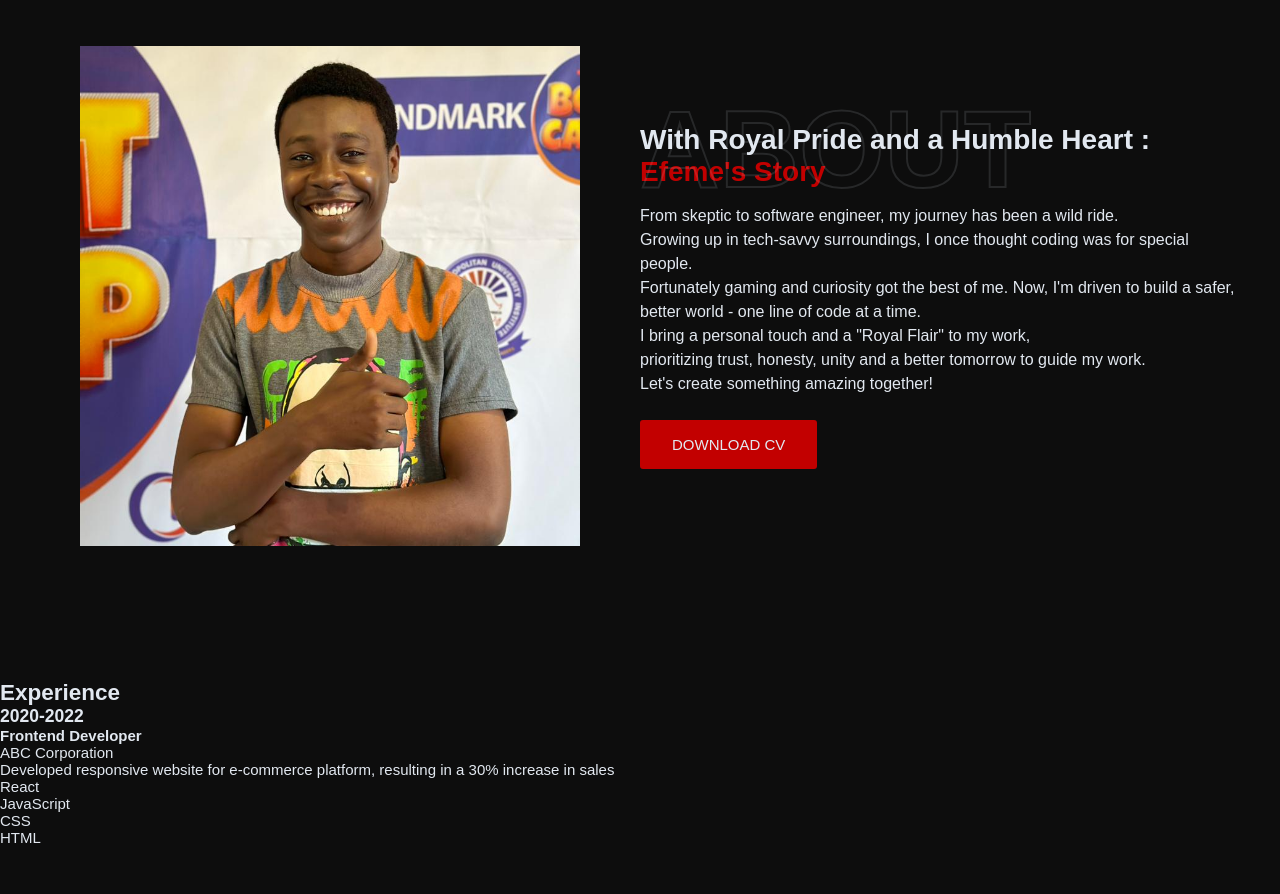
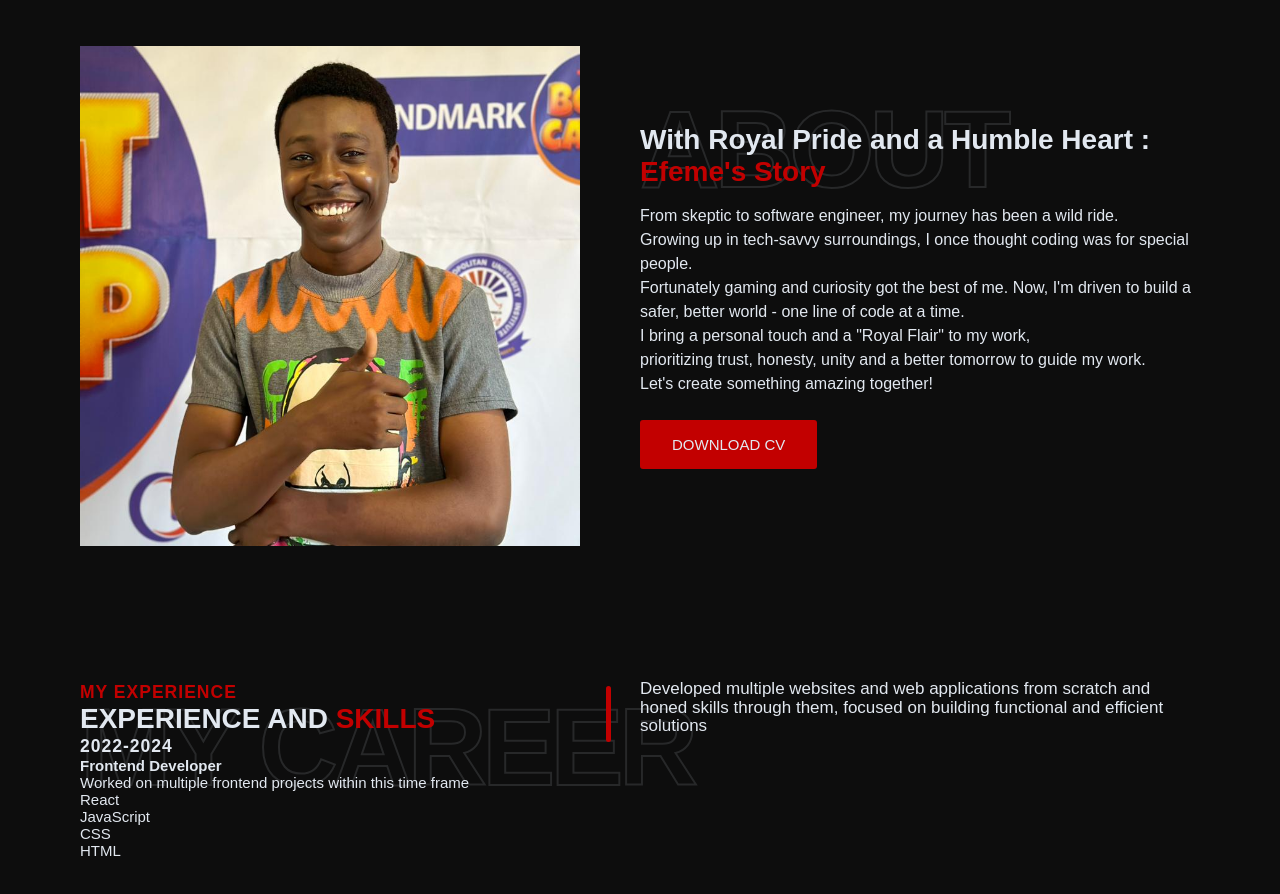
Before and after one commit to efemeroyal/myPortfolio, a React (Create React App) app: page / in a window 1280 px wide. Shown: the part 840-1734 px from the top of the page. Before the commit the page ends 1686 px from the top, so only its background shows below. Built offline with nearby package versions, Linux system fonts and the light colour scheme.

Commit message:
Portfolio ^v1.0.2 successfully pushed

```diff
--- a/src/App.css
+++ b/src/App.css
@@ -54,6 +54,8 @@ h2 {
   position: relative;
 }
 
+/* Header */
+
 header {
   display: flex;
   justify-content: space-between;
@@ -61,13 +63,14 @@ header {
   height: 9.2rem;
   padding: 0 8.4rem;
   width: 100%;
-  background: transparent;
+  background: var(--bg);
   border-bottom: 1px solid var(--text2);
   margin-bottom: 2rem;
   position: sticky;
   top: 0;
   left: 0;
   z-index: 1000;
+  box-shadow: 0px 0px 100px 2px var(--text2);
 }
 
 header .logo {
@@ -91,7 +94,10 @@ h2::before {
   font-size: 11rem;
   top: -60%;
   color: transparent;
+  text-transform: uppercase;
+  letter-spacing: -5px;
   -webkit-text-stroke: 2px var(--text2);
+  z-index: -1;
 }
 
 header ul {
@@ -127,6 +133,8 @@ header ul {
   }
 }
 
+/* Theme Toggler */
+
 .theme-toggler {
   width: 6rem;
   height: 3rem;
@@ -155,6 +163,8 @@ header ul {
 .theme-toggler.active::before {
   left: 65%;
 }
+
+/* Menu */
 
 .menu {
   display: none;
@@ -204,7 +214,6 @@ header ul {
   align-items: start;
   flex-direction: column;
   gap: 1.6rem;
-  padding-left: 8rem;
 
   h1 {
     font-size: 3.4rem;
@@ -315,6 +324,7 @@ body.light .btn--outline:hover {
 
 section {
   margin-bottom: 6.4rem;
+  padding: 0 8rem;
 }
 
 /* About Section */
@@ -340,7 +350,6 @@ section {
 #about .right {
   flex-direction: column;
   align-items: start;
-  padding-right: 4.2rem;
 
   h2 {
     font-size: 2.8rem;
@@ -353,6 +362,46 @@ section {
   }
 }
 
+.timeline__group {
+  display: flex;
+  justify-content: space-between;
+  align-items: center;
+
+  & .left,
+  & .right {
+    flex: 50%;
+    padding: 0;
+  }
+
+  & .left {
+    gap: 0;
+  }
+
+  & .right {
+    .bio {
+      font-size: 1.7rem;
+      position: relative;
+      line-height: 1.1;
+    }
+
+    .bio::after {
+      content: "";
+      position: absolute;
+      left: -6%;
+      top: 10%;
+      width: 5px;
+      height: 100%;
+      background: var(--accent);
+      border-radius: 999rem;
+    }
+  }
+}
+
+.timeline h3 {
+  text-transform: uppercase;
+  letter-spacing: 1px;
+}
+
 @keyframes blob {
   from {
     border-radius: 50% 72% 65% 40% / 70% 50% 10% 70%;
--- a/src/components/Experiences.js
+++ b/src/components/Experiences.js
@@ -1,21 +1,36 @@
 function Experiences() {
   const experiences = [
     {
-      dateRange: "2020-2022",
+      dateRange: "2022-2024",
       jobTitle: "Frontend Developer",
-      company: "ABC Corporation",
+      company: null,
       description:
-        "Developed responsive website for e-commerce platform, resulting in a 30% increase in sales",
+        "Worked on multiple frontend projects within this time frame",
       skills: ["React", "JavaScript", "CSS", "HTML"],
     },
     // Add more experiences here
   ];
 
   return (
-    <div className="timeline">
-      <h2>Experience</h2>
+    <section className="timeline">
+      <div className="timeline__group">
+        <div className="left">
+          <h3 className="highlight">My Experience</h3>
+          <h2 data-bgtext="My Career">
+            Experience and <span className="highlight">Skills</span>
+          </h2>
+        </div>
+        <div className="right">
+          <p className="bio">
+            Developed multiple websites and web applications from scratch and
+            honed skills through them, focused on building functional and
+            efficient solutions
+          </p>
+        </div>
+      </div>
+
       {experiences.map((experience, index) => (
-        <div key={index} className="timeline-item">
+        <div key={index} className="timeline__item">
           <h3>{experience.dateRange}</h3>
           <h4>{experience.jobTitle}</h4>
           <p>{experience.company}</p>
@@ -27,7 +42,7 @@ function Experiences() {
           </ul>
         </div>
       ))}
-    </div>
+    </section>
   );
 }
 
--- a/src/components/NavBar.js
+++ b/src/components/NavBar.js
@@ -27,7 +27,7 @@ function NavBar({ switchTheme }) {
         </ul>
       </nav>
 
-      <div className="theme-toggler" onClick={switchTheme}></div>
+      <div className="theme-toggler active" onClick={switchTheme}></div>
 
       <div className="menu">
         <span></span>
```
